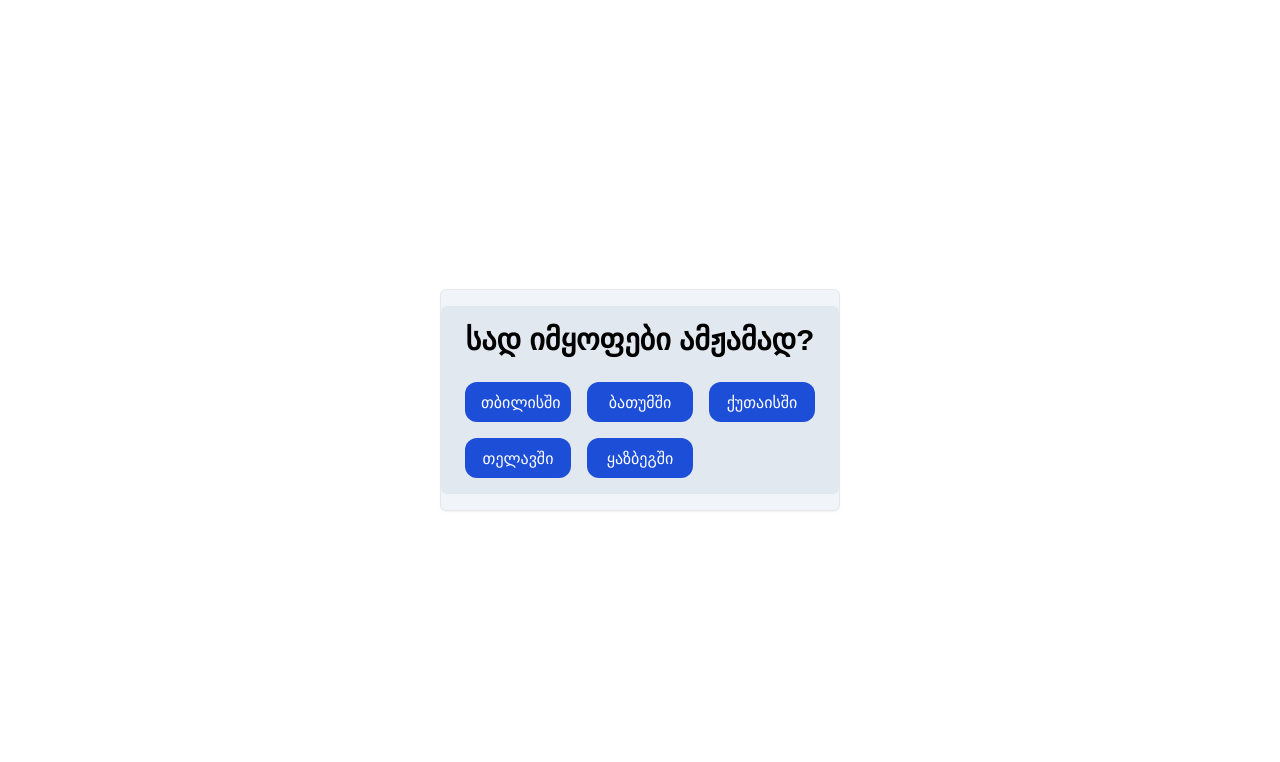
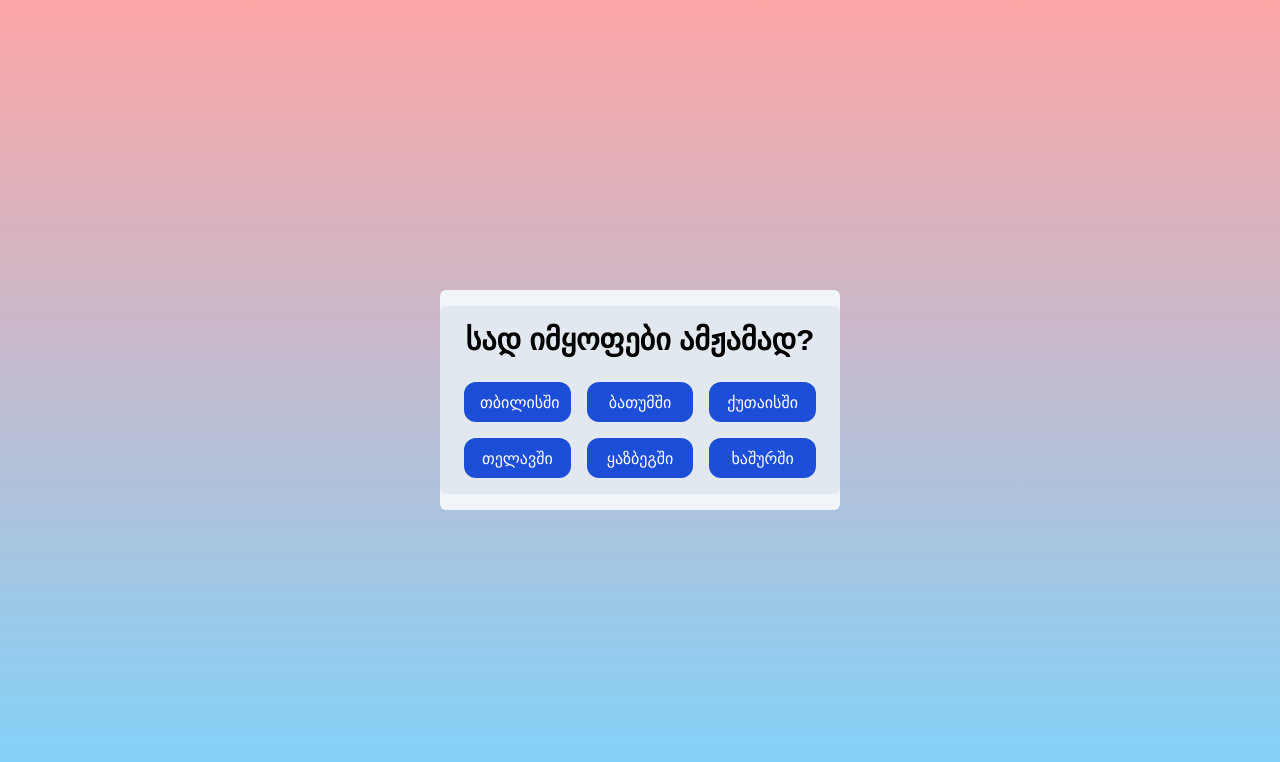
Before and after one commit to lukakilai/cxela-tu-me-mcxela, a React (Create React App) app: page / in a window 1280 px wide. Shown: the top 762 px of the page. Built offline with nearby package versions, Linux system fonts and the light colour scheme; a web font is replaced by a local one.

Commit message:
add khashuri & change scripts

```diff
--- a/package.json
+++ b/package.json
@@ -9,10 +9,8 @@
     "react-scripts": "5.0.1"
   },
   "scripts": {
-    "dev": "BROWSER=none react-scripts start",
-    "build": "react-scripts build",
-    "test": "react-scripts test",
-    "eject": "react-scripts eject"
+    "start": "react-scripts start",
+    "build": "CI=false && react-scripts build"
   },
   "browserslist": {
     "production": [
--- a/src/App.js
+++ b/src/App.js
@@ -1,6 +1,11 @@
 import { useState, useEffect } from "react";
 
-import { CityAndTemp, CityButton, Diagnosis } from "./components";
+import {
+  CityAndTemp,
+  CityButton,
+  Diagnosis,
+  KhashuriDiagnosis,
+} from "./components";
 
 import cityLatLong from "./data/city-data";
 import fetchWeather from "./utils/fetch-weather";
@@ -17,8 +22,8 @@ export default function App() {
   }, [city]);
 
   return (
-    <div className="w-full grid place-items-center h-screen">
-      <div className="w-full sm:w-[400px] flex flex-col justify-start items-center space-y-6 bg-slate-100 rounded-md py-4 border shadow-sm">
+    <div className="w-full grid place-items-center h-screen background-gradient">
+      <div className="w-full sm:w-[400px] flex flex-col justify-start items-center space-y-6 bg-slate-100 rounded-md py-4">
         <div className="flex flex-col justify-start items-center space-y-6 py-4 bg-slate-200 rounded-md">
           <div className="mx-auto text-center">
             <p className="text-3xl font-bold font-archy-bold">
@@ -40,7 +45,10 @@ export default function App() {
         {cityIsSet({ city, temperature }) && (
           <CityAndTemp {...{ city, temperature }} />
         )}
-        {temperature && <Diagnosis {...{ temperature }} />}
+        {city !== "khashuri" && temperature && (
+          <Diagnosis {...{ temperature }} />
+        )}
+        {city === "khashuri" && <KhashuriDiagnosis />}
       </div>
     </div>
   );
--- /dev/null
+++ b/src/components/KhashuriDiagnosis.js
@@ -0,0 +1,12 @@
+import React from "react";
+
+export default function KhashuriDiagnosis() {
+  return (
+    <div className="mx-auto w-full text-center">
+      <p className="text-3xl">
+        <span className="font-archy-thin font-bold">დიაგნოზი - </span>
+        <span className="font-archy-bold">იდეალური ამინდია</span>
+      </p>
+    </div>
+  );
+}
--- a/src/components/index.js
+++ b/src/components/index.js
@@ -1,5 +1,6 @@
 import CityAndTemp from "./CityAndTemp";
 import CityButton from "./CityButton";
 import Diagnosis from "./Diagnosis";
+import KhashuriDiagnosis from "./KhashuriDiagnosis";
 
-export { CityAndTemp, CityButton, Diagnosis };
+export { CityAndTemp, CityButton, Diagnosis, KhashuriDiagnosis };
--- a/src/data/city-data.js
+++ b/src/data/city-data.js
@@ -29,6 +29,12 @@ const cityLatLong = {
     lat: 42.657,
     long: 44.642,
   },
+  khashuri: {
+    btnLabel: "ხაშურში",
+    name: "ხაშური",
+    lat: 41.994,
+    long: 43.598,
+  },
 };
 
 export default cityLatLong;
--- a/src/index.css
+++ b/src/index.css
@@ -17,4 +17,8 @@
   .generalButton {
     @apply px-4 py-2 rounded-xl cursor-pointer text-center;
   }
+
+  .background-gradient {
+    @apply bg-gradient-to-b from-red-300 to-sky-300;
+  }
 }
```
